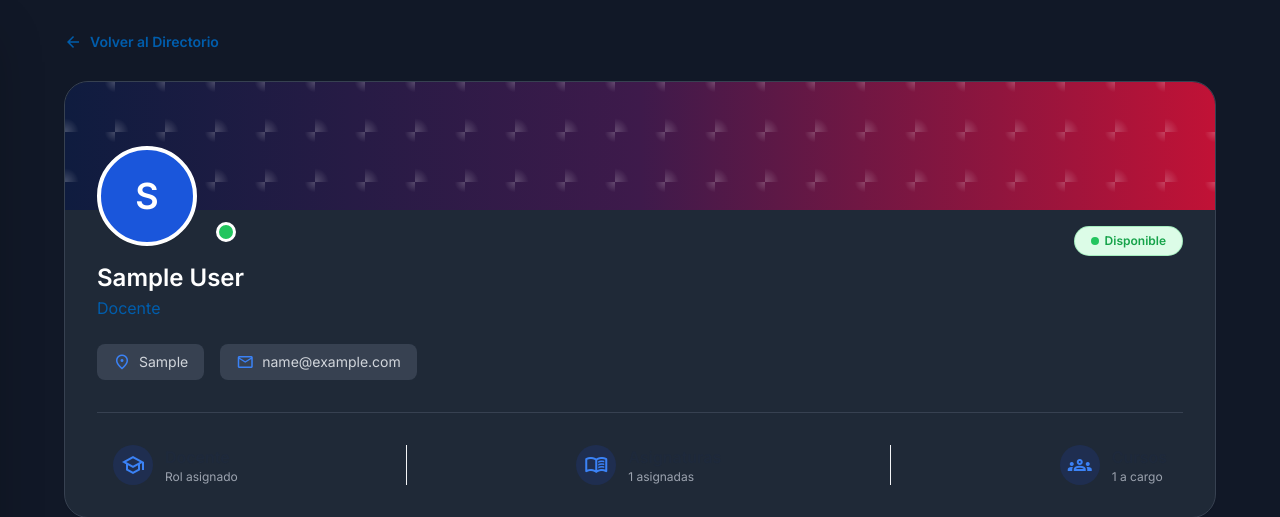
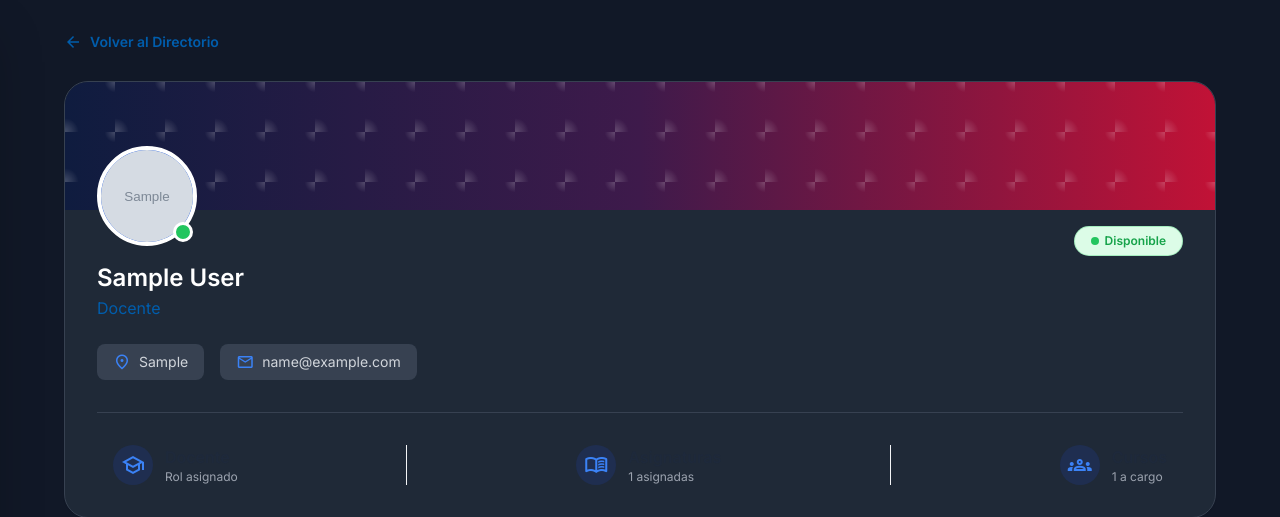
Before and after one commit to anthhouh/Geocampus, a Django app: page /docentes/1/horario/ in a window 1280 px wide. Shown: the part 72-589 px from the top of the page. Run offline with Django 5.2, Linux system fonts and the light colour scheme; a user stored in the database is signed in; tables that the repository leaves empty hold one stand-in row (values such as "Sample post"); grey boxes marked "Sample" are stand-in pictures; parts of the project's set-up code (start-up, migrations or seed data) failed here and were passed over; some libraries are stand-ins or nearby versions.

Commit message:
feat: Enhance avatar display with optional photo and online status indicator

```diff
--- a/horarios/templates/horarios/horario_docente.html
+++ b/horarios/templates/horarios/horario_docente.html
@@ -27,12 +27,16 @@
             <div class="flex flex-col sm:flex-row sm:justify-between sm:items-start gap-4">
                 <div class="flex flex-col">
                     <!-- Avatar overlapping banner -->
-                    <div class="relative -mt-16 mb-4">
-                        <div class="w-[100px] h-[100px] rounded-full border-4 border-white shadow-sm bg-[#1A56DB] text-white flex items-center justify-center text-4xl font-bold relative z-10">
-                            {{ docente.usuario.first_name|first|default:docente.usuario.username|first|upper }}
+                    <div class="relative -mt-16 mb-4 w-[100px] h-[100px]">
+                        <div class="w-full h-full rounded-full border-4 border-white shadow-sm bg-[#1A56DB] text-white flex items-center justify-center text-4xl font-bold relative z-10 overflow-hidden">
+                            {% if docente.foto %}
+                                <img src="{{ docente.foto.url }}" alt="Foto de {{ docente.usuario.get_full_name|default:docente.usuario.username }}" class="w-full h-full object-cover">
+                            {% else %}
+                                {{ docente.usuario.first_name|first|default:docente.usuario.username|first|upper }}
+                            {% endif %}
                         </div>
                         <!-- Online status dot on avatar -->
-                        <div class="absolute bottom-1 right-2 w-5 h-5 {% if docente.estado_disponible %}bg-[#22C55E]{% else %}bg-[#EF4444]{% endif %} border-[3px] border-white rounded-full z-20"></div>
+                        <div class="absolute bottom-1 right-1 w-5 h-5 {% if docente.estado_disponible %}bg-[#22C55E]{% else %}bg-[#EF4444]{% endif %} border-[3px] border-white rounded-full z-20"></div>
                     </div>
 
                     <div>
```
